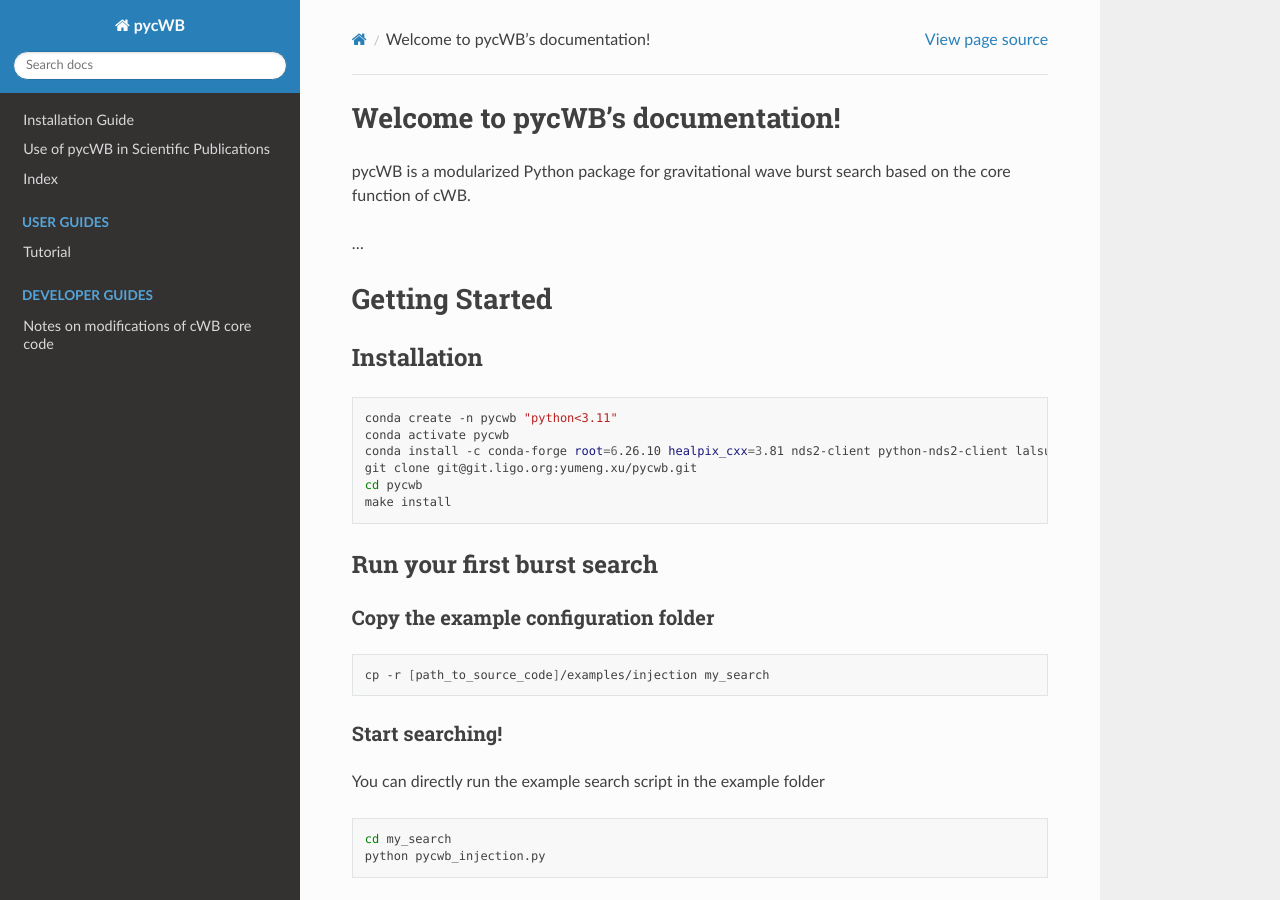
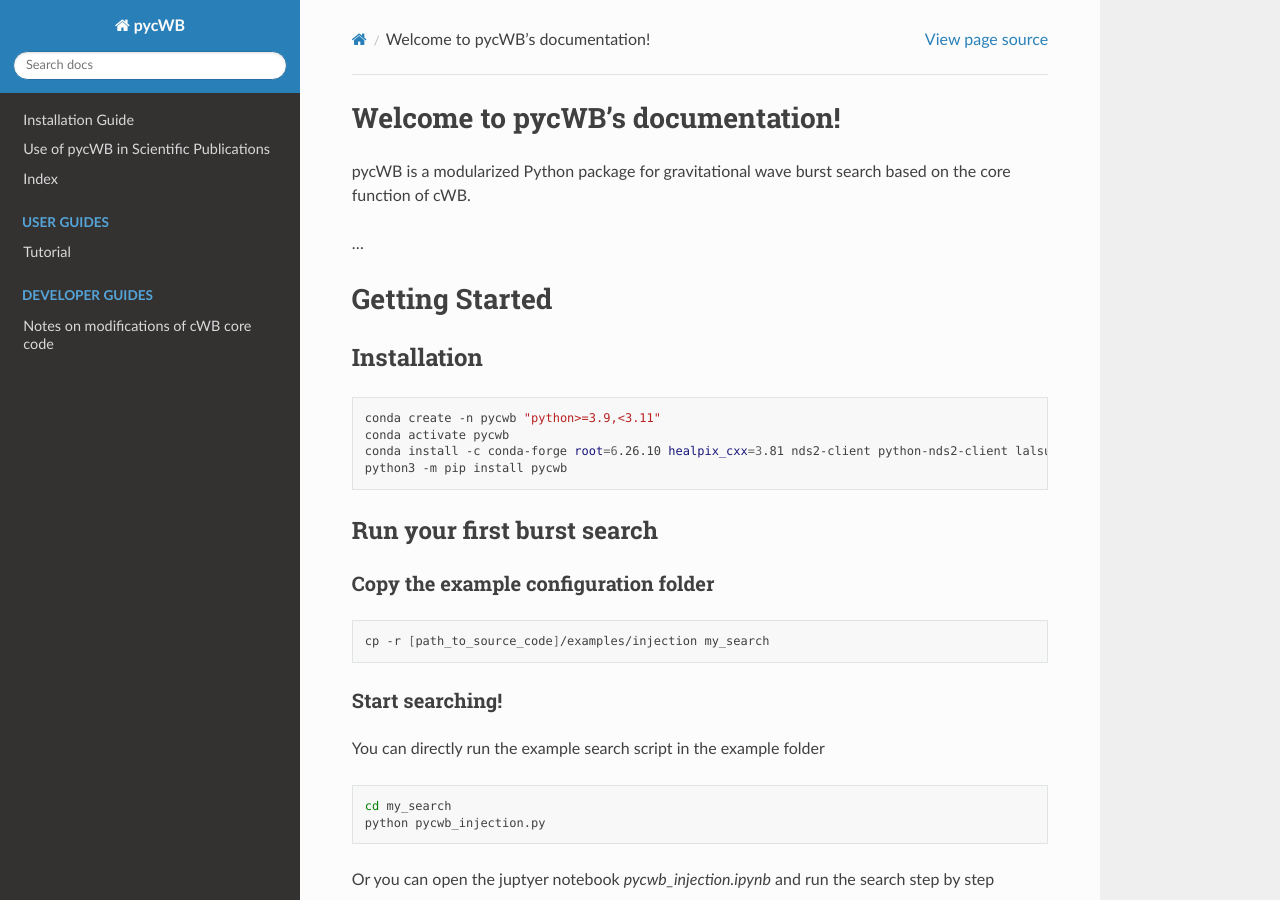
Before and after one commit to PycWB/pycwb, a Sphinx documentation site: the page built from docs/source/index.rst, in a window 1280 px wide and 900 px high. Built offline with Sphinx 7.4.7 and the Read the Docs theme 2.0.0, drawn with Linux system fonts in a browser that asks for light colours; pages that are not in the unit, such as notebooks, are missing from menus; the version number could not be read and is left out.

Commit message:
fix problems in docs

```diff
--- a/docs/source/index.rst
+++ b/docs/source/index.rst
@@ -43,12 +43,10 @@ Installation
 
 .. code-block:: bash
 
-    conda create -n pycwb "python<3.11"
-    conda activate pycwb
-    conda install -c conda-forge root=6.26.10 healpix_cxx=3.81 nds2-client python-nds2-client lalsuite setuptools_scm
-    git clone git@git.ligo.org:yumeng.xu/pycwb.git
-    cd pycwb
-    make install
+   conda create -n pycwb "python>=3.9,<3.11"
+   conda activate pycwb
+   conda install -c conda-forge root=6.26.10 healpix_cxx=3.81 nds2-client python-nds2-client lalsuite setuptools_scm cmake pkg-config
+   python3 -m pip install pycwb
 
 
 Run your first burst search
--- a/docs/source/tutorial_injection.rst
+++ b/docs/source/tutorial_injection.rst
@@ -85,12 +85,13 @@ Finally, calculate the likelihood for each supercluster:
 
     from pycwb.modules.likelihood import likelihood
 
-    events, clusters = likelihood(job_id, config, network, pwc_list)
+    events, clusters = likelihood(config, network, pwc_list)
 
 You can use the following code to plot the events on the spectrogram:
 
 .. code-block:: python
 
+    %matplotlib inline
     from pycwb.modules.plot import plot_event_on_spectrogram
 
     for i, tf_map in enumerate(strains):
@@ -102,6 +103,7 @@ will also be plotted with
 
 .. code-block:: python
 
+    %matplotlib inline
     from gwpy.spectrogram import Spectrogram
 
     for cluster in clusters:
--- a/docs/source/tutorial_search.rst
+++ b/docs/source/tutorial_search.rst
@@ -37,7 +37,7 @@ read user parameters from user_parameters.yaml to a :py:class:`.Config` object.
 .. code-block:: python
 
    from pycwb.config import Config
-   user_parameters = Config('./user_parameters.yaml')
+   config = Config('./user_parameters.yaml')
 
 then, it will create directories for output files.
 
```
Also changed, not shown: docs/source/install.rst (+8 -2 lines).
